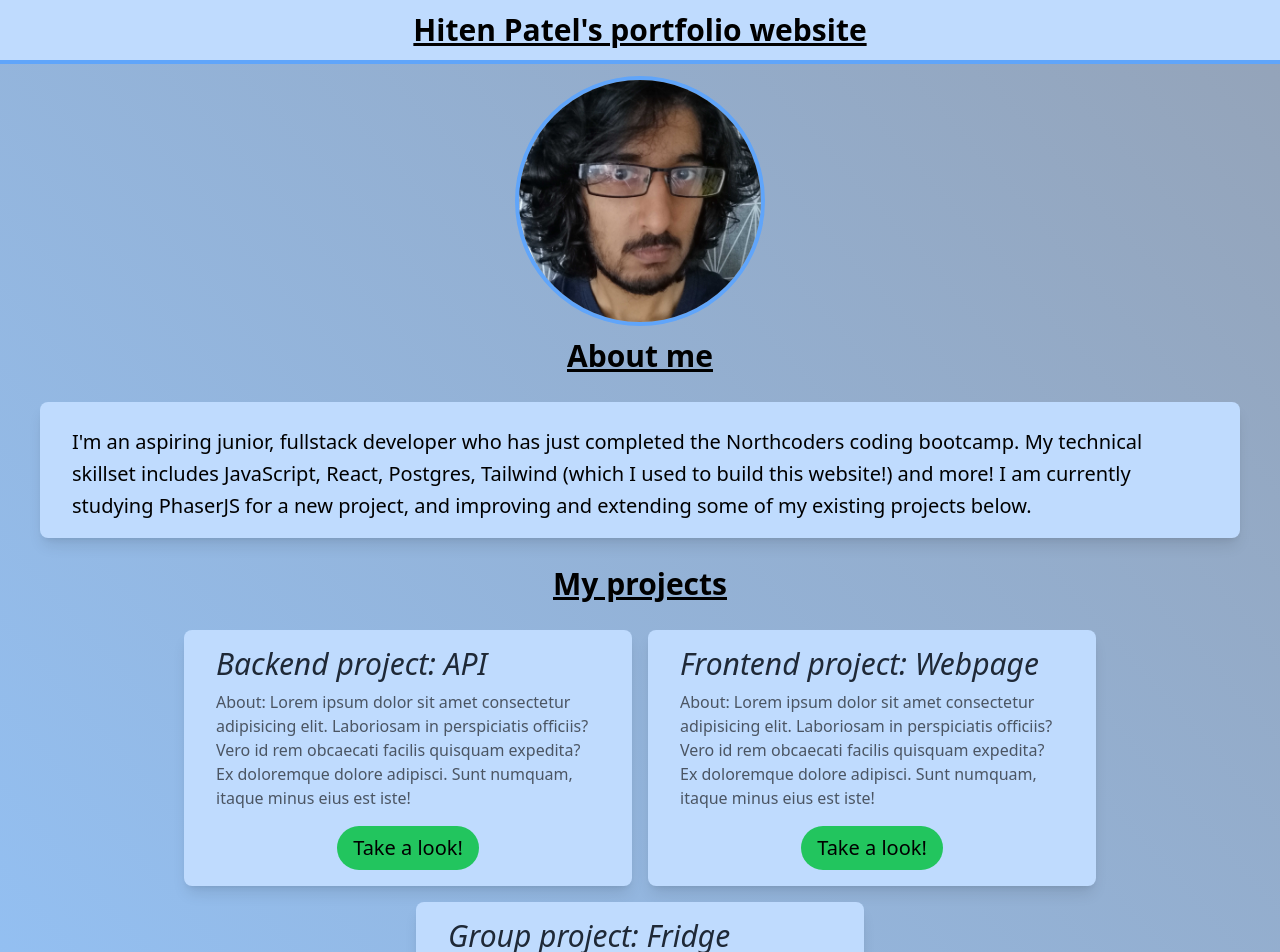
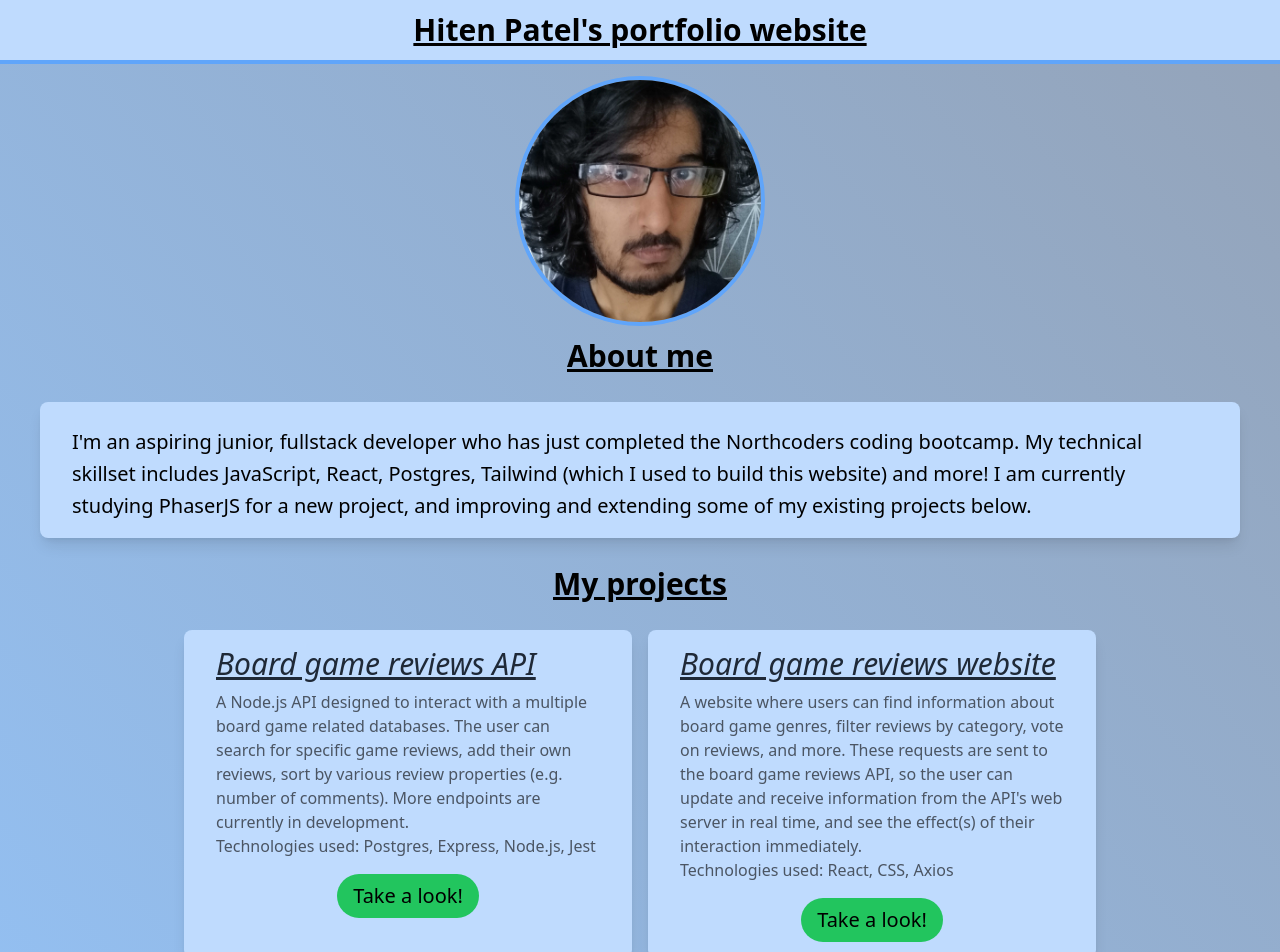
Before and after one commit to galthop/portfolio-website, a React (Create React App) app: page / in a window 1280 px wide. Shown: the top 952 px of the page. Built offline with nearby package versions, Linux system fonts and the light colour scheme.

Commit message:
fridge tracker description needed

```diff
--- a/src/components/About.jsx
+++ b/src/components/About.jsx
@@ -7,7 +7,7 @@ const About = () => {
             I'm an aspiring junior, fullstack developer who has just completed
             the Northcoders coding bootcamp. My technical skillset includes
             JavaScript, React, Postgres, Tailwind (which I used to build this
-            website!) and more! I am currently studying PhaserJS for a new
+            website) and more! I am currently studying PhaserJS for a new
             project, and improving and extending some of my existing projects
             below.
           </p>
--- a/src/components/Projects.jsx
+++ b/src/components/Projects.jsx
@@ -7,14 +7,16 @@ const Projects = () => {
       <div className='flex justify-center flex-wrap'>
         <div className='max-w-md py-4 px-8 bg-blue-200 shadow-lg rounded-lg my-2 mx-2'>
           <div>
-            <h2 className='text-gray-800 text-3xl italic'>
-              Backend project: API
+            <h2 className='text-gray-800 text-3xl underline italic'>
+              Board game reviews API
             </h2>
             <p className='mt-2 text-gray-600'>
-              About: Lorem ipsum dolor sit amet consectetur adipisicing elit.
-              Laboriosam in perspiciatis officiis? Vero id rem obcaecati facilis
-              quisquam expedita? Ex doloremque dolore adipisci. Sunt numquam,
-              itaque minus eius est iste!
+              A Node.js API designed to interact with a multiple board game
+              related databases. The user can search for specific game reviews,
+              add their own reviews, sort by various review properties (e.g.
+              number of comments). More endpoints are currently in development.
+              <br></br>
+              Technologies used: Postgres, Express, Node.js, Jest
             </p>
           </div>
           <div className='flex justify-center mt-4'>
@@ -31,14 +33,17 @@ const Projects = () => {
         </div>
         <div className='max-w-md py-4 px-8 bg-blue-200 shadow-lg rounded-lg my-2 mx-2'>
           <div>
-            <h2 className='text-gray-800 text-3xl italic'>
-              Frontend project: Webpage
+            <h2 className='text-gray-800 text-3xl underline italic'>
+              Board game reviews website
             </h2>
             <p className='mt-2 text-gray-600'>
-              About: Lorem ipsum dolor sit amet consectetur adipisicing elit.
-              Laboriosam in perspiciatis officiis? Vero id rem obcaecati facilis
-              quisquam expedita? Ex doloremque dolore adipisci. Sunt numquam,
-              itaque minus eius est iste!
+              A website where users can find information about board game
+              genres, filter reviews by category, vote on reviews, and more.
+              These requests are sent to the board game reviews API, so the user
+              can update and receive information from the API's web server in
+              real time, and see the effect(s) of their interaction immediately.
+              <br></br>
+              Technologies used: React, CSS, Axios
             </p>
           </div>
           <div className='flex justify-center mt-4'>
@@ -54,7 +59,7 @@ const Projects = () => {
         </div>
         <div className='max-w-md py-4 px-8 bg-blue-200 shadow-lg rounded-lg my-2 mx-2'>
           <div>
-            <h2 className='text-gray-800 text-3xl italic'>
+            <h2 className='text-gray-800 text-3xl underline italic'>
               Group project: Fridge Tracker
             </h2>
             <p className='mt-2 text-gray-600'>
```
